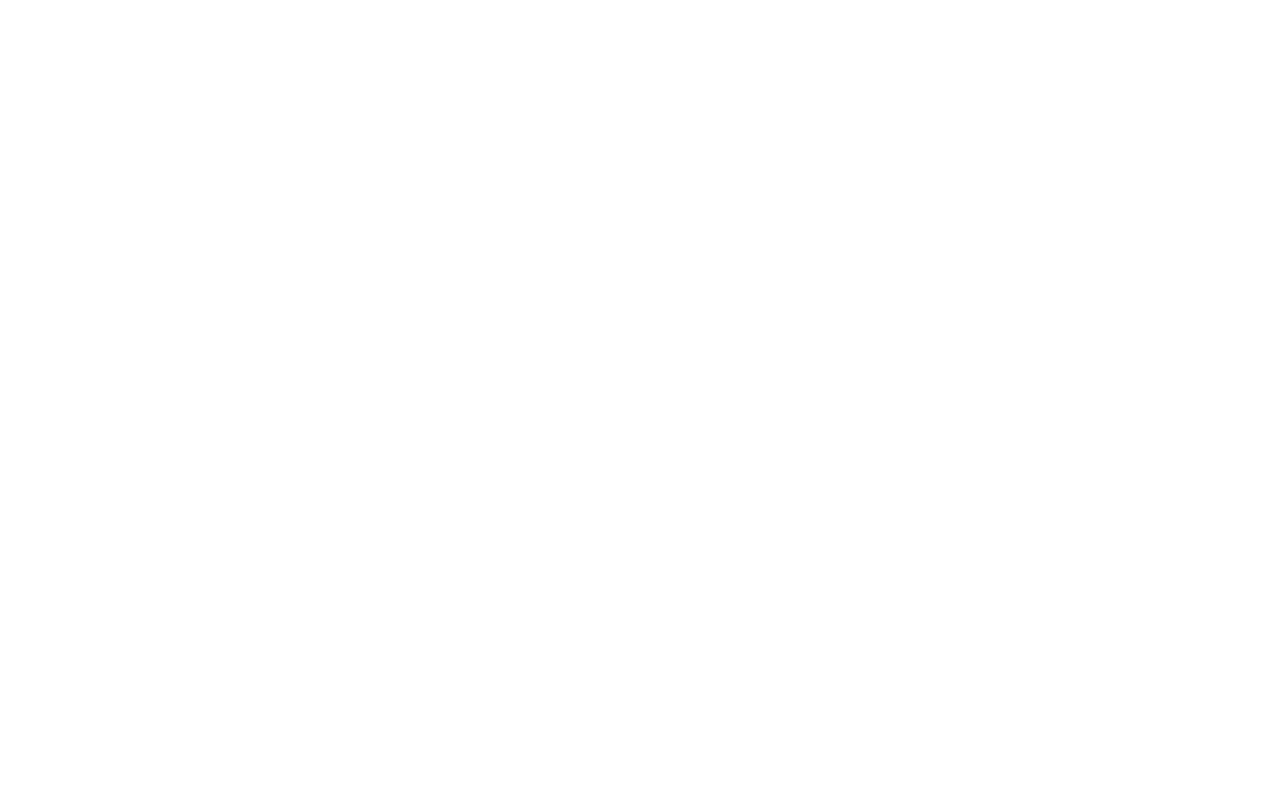
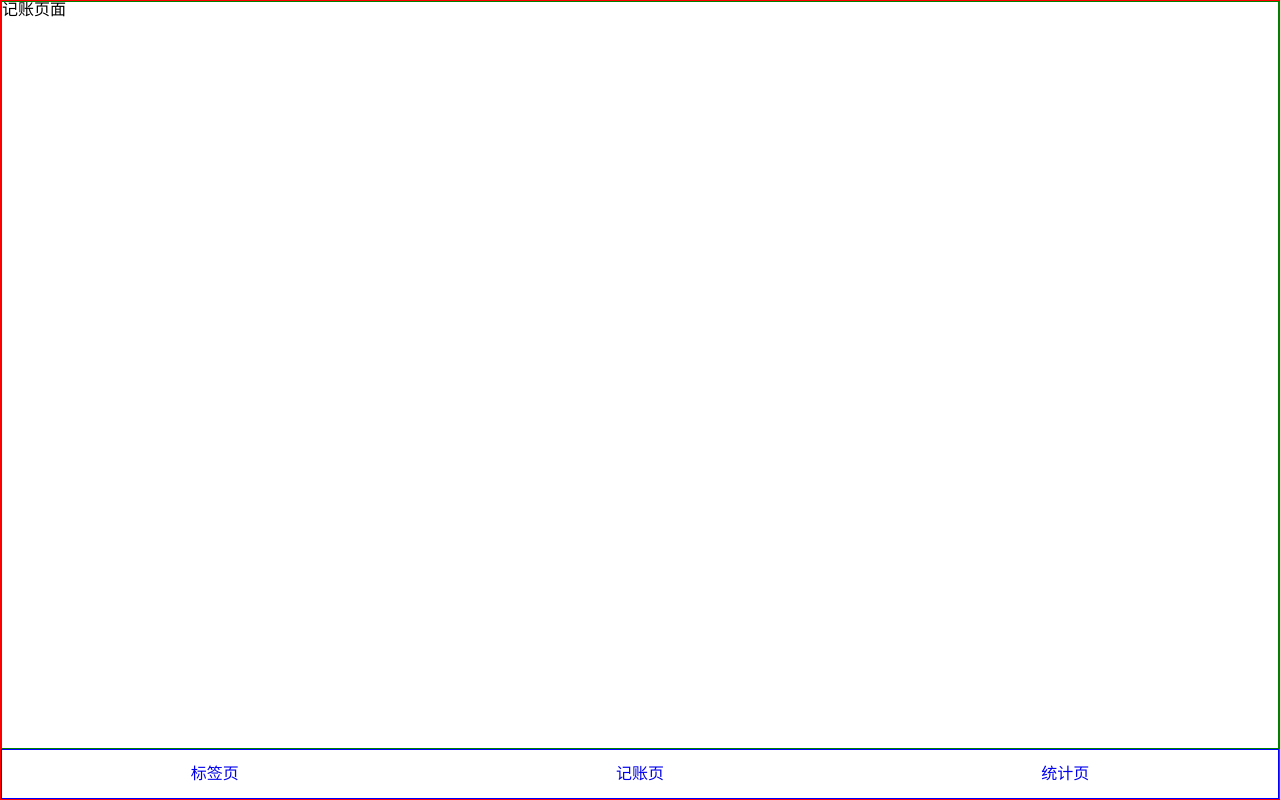
Before and after one commit to zhangxiaolin999/react-bill, a React (Create React App) app: page /#/money in a window 1280 px wide. Built offline with nearby package versions, Linux system fonts and the light colour scheme.

Commit message:
添加导航栏

```diff
--- a/package.json
+++ b/package.json
@@ -10,9 +10,12 @@
     "@types/node": "^12.0.0",
     "@types/react": "^17.0.0",
     "@types/react-dom": "^17.0.0",
+    "@types/react-router-dom": "^5.1.7",
+    "@types/styled-components": "^5.1.7",
     "node-sass": "^5.0.0",
     "react": "^17.0.1",
     "react-dom": "^17.0.1",
+    "react-router-dom": "^5.2.0",
     "react-scripts": "4.0.2",
     "typescript": "^4.1.2",
     "web-vitals": "^1.0.1"
@@ -40,5 +43,8 @@
       "last 1 firefox version",
       "last 1 safari version"
     ]
+  },
+  "devDependencies": {
+    "styled-components": "^5.2.1"
   }
 }
--- a/public/index.html
+++ b/public/index.html
@@ -1,5 +1,5 @@
 <!DOCTYPE html>
-<html lang="en">
+<html lang="zh-CN">
   <head>
     <meta charset="utf-8" />
     <link rel="icon" href="%PUBLIC_URL%/favicon.ico" />
--- a/src/App.tsx
+++ b/src/App.tsx
@@ -1,9 +1,79 @@
 import React from 'react';
+import styled from 'styled-components'
+import { HashRouter as Router,Switch, Route,Link,Redirect } from "react-router-dom";
+const Wrapper = styled.div`
+  height:100vh;
+  display:flex;
+  flex-direction:column;
+  border:1px solid red;
+`
+const Main = styled.div`
+  border:1px solid green;
+  flex-grow:1;
+  overflow:auto;
+`
+const Nav = styled.nav`
+  border:1px solid blue;
+  > ul {
+    display:flex;
+    > li {
+      width:33.33333%;
+      text-align:center;
+      padding:16px;
+    }
+  }
+`
 
 function App() {
   return (
-    <div></div>
+    <Router>
+      <Wrapper>
+        <Main>
+        <Switch>
+          <Route path="/tags">
+            <Tags />
+          </Route>
+          <Route path="/money">
+            <Money />
+          </Route>
+          <Route path="/statistics" exact>
+            <Statistics />
+          </Route>
+          <Redirect exact from='/' to='/money' /> {/* 默认路由 */}
+          <Route path='*'>
+             <NoMatch />
+          </Route>
+        </Switch>
+        </Main>
+
+        <Nav>
+          <ul>
+            <li>
+              <Link to="/tags">标签页</Link>
+            </li>
+            <li>
+              <Link to="/money">记账页</Link>
+            </li>
+            <li>
+              <Link to="/statistics">统计页</Link>
+            </li>
+          </ul>
+        </Nav>
+      </Wrapper>
+    </Router>
   );
 }
+function Statistics() {
+  return <h2>统计页面</h2>;
+}
+function Tags() {
+  return <h2>标签页面</h2>;
+}
+function Money() {
+  return <h2>记账页面</h2>;
+}
+function NoMatch() {
+  return <h2>404</h2>
+}
 
-export default App;
+export default App
--- a/src/style/index.scss
+++ b/src/style/index.scss
@@ -1,2 +1,8 @@
 @import 'style/helper';
+@import 'style/reset';
 @import-normalize;
+*{margin:0;padding:0}
+*{box-sizing:border-box}
+*::before{box-sizing:border-box}
+*::after{box-sizing:border-box}
+a{text-decoration:none;color:inierit;}
--- /dev/null
+++ b/src/style/reset.scss
@@ -0,0 +1,48 @@
+/* http://meyerweb.com/eric/tools/css/reset/
+   v2.0 | 20110126
+   License: none (public domain)
+*/
+
+html, body, div, span, applet, object, iframe,
+h1, h2, h3, h4, h5, h6, p, blockquote, pre,
+a, abbr, acronym, address, big, cite, code,
+del, dfn, em, img, ins, kbd, q, s, samp,
+small, strike, strong, sub, sup, tt, var,
+b, u, i, center,
+dl, dt, dd, ol, ul, li,
+fieldset, form, label, legend,
+table, caption, tbody, tfoot, thead, tr, th, td,
+article, aside, canvas, details, embed,
+figure, figcaption, footer, header, hgroup,
+menu, nav, output, ruby, section, summary,
+time, mark, audio, video {
+	margin: 0;
+	padding: 0;
+	border: 0;
+	font-size: 100%;
+	font: inherit;
+	vertical-align: baseline;
+}
+/* HTML5 display-role reset for older browsers */
+article, aside, details, figcaption, figure,
+footer, header, hgroup, menu, nav, section {
+	display: block;
+}
+body {
+	line-height: 1;
+}
+ol, ul {
+	list-style: none;
+}
+blockquote, q {
+	quotes: none;
+}
+blockquote:before, blockquote:after,
+q:before, q:after {
+	content: '';
+	content: none;
+}
+table {
+	border-collapse: collapse;
+	border-spacing: 0;
+}
```
Also changed, not shown: 2 other files (tests, documents, lock files or other folders).
